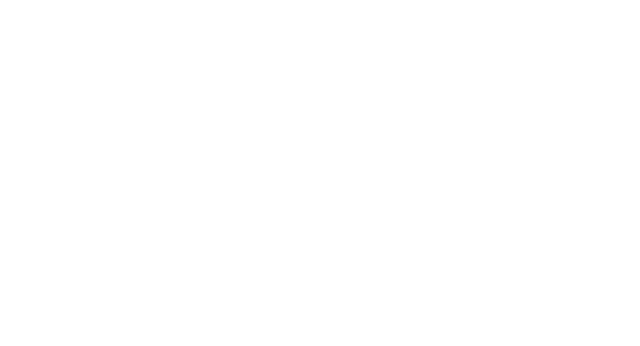
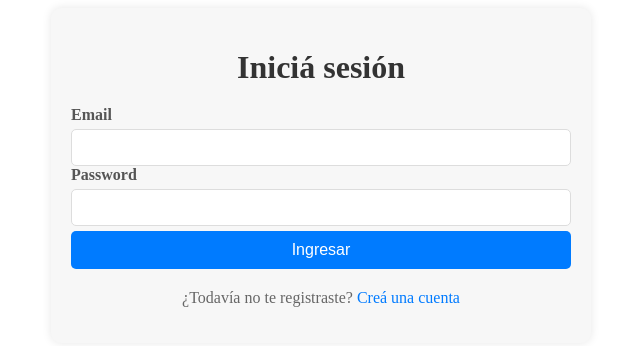
Before and after one commit to No-Country-simulation/c20-23-m-java-react.DeliMovil, a React (Vite) app in the folder Frontend/: page /login in a window 1280 px wide. Before the commit this address had no page. Shown: the top 346 px of the page, without its empty margins (319-959 px from the left). Built offline with nearby package versions, Linux system fonts and the light colour scheme.

Commit message:
register and login views done

```diff
--- a/Frontend/src/App.jsx
+++ b/Frontend/src/App.jsx
@@ -8,9 +8,9 @@ function App() {
   return (
     <Router>
       <Routes>
-        {/* <Route path="/" element={<Home />} /> */}
-        {/* <Route path="" element={<Register />} /> */}
-        <Route path="" element={<Login />} />
+        <Route path="/" element={<Home />} />
+        <Route path="/login" element={<Login />} />
+        <Route path="/register" element={<Register />} />
         <Route></Route>
         <Route></Route>
         <Route></Route>
--- a/Frontend/src/pages/Login.jsx
+++ b/Frontend/src/pages/Login.jsx
@@ -1,5 +1,6 @@
 import { useState } from 'react';
 import '../index.css';
+import { Link } from 'react-router-dom';
 
 export const Login = () => {
 
@@ -50,7 +51,7 @@ export const Login = () => {
                         </div>
                     </form>
                     <p>
-                        ¿Todavía no te registraste? Creá una cuenta{" "}
+                        ¿Todavía no te registraste? <Link to={'/register'}>Creá una cuenta{" "}</Link>
                     </p>
                 </div>
             </div>
--- a/Frontend/src/pages/Register.jsx
+++ b/Frontend/src/pages/Register.jsx
@@ -1,5 +1,6 @@
 import { useState } from 'react';
 import '../index.css';
+import { Link } from 'react-router-dom';
 
 export const Register = () => {
 
@@ -65,7 +66,7 @@ export const Register = () => {
           </form>
           <p>
             ¿Ya tenés una cuenta?{" "}
-            Iniciá sesión
+            <Link to={'/login'}>Iniciá sesión</Link>
           </p>
         </div>
       </div>
```
